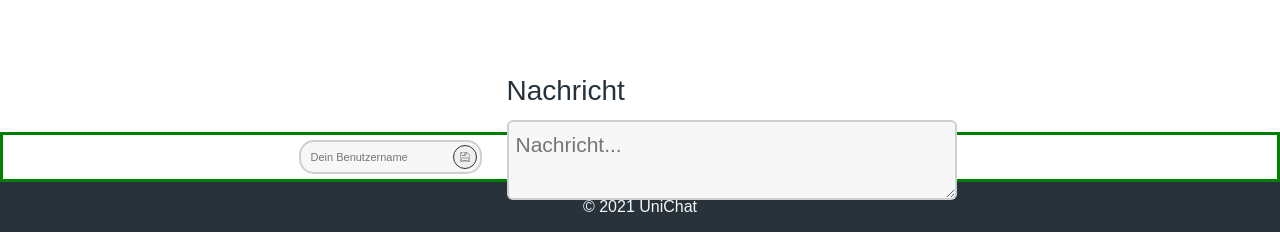
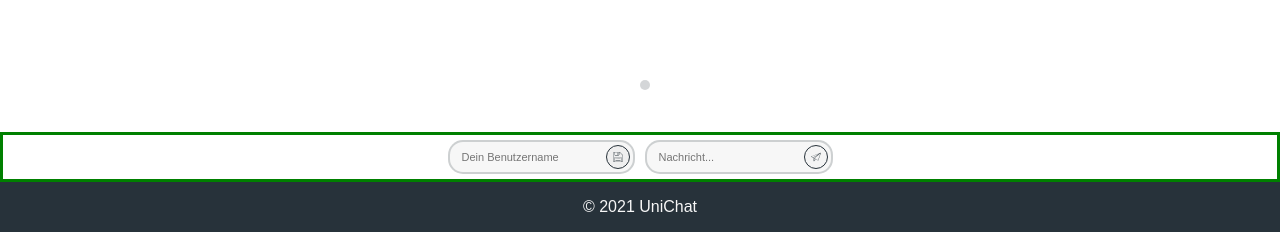
Before and after one commit to fabian-gubler/chatapp, an Angular app: page / in a window 1280 px wide. Shown: the part 568-809 px from the top of the page. Built offline with nearby package versions, Linux system fonts and the light colour scheme; no server answers.

Commit message:
Message Redesign

```diff
--- a/src/app/message/message.component.css
+++ b/src/app/message/message.component.css
@@ -1,63 +1,57 @@
 .writeText{
-  width: 500px;
   display: flex;
   justify-content: left;
   align-items: center;
-  height: auto;
+  border: 2px solid var(--light-divider-color);
+  border-radius: 15px;
+  background-color: var(--light-bg-color);
+  padding: 3px 3px 3px 10px;
+  margin: 0px 0px 0px 5px;
+
 }
 
 .textbox {
-  width: 100%;
-  border-radius: 3px;
-  padding: 0 25px 0;
+  display: flex;
+  justify-content: space-between;
+  align-items: flex-end;
 
-  display: flex;
-  justify-content: flex-start;
-  flex-direction: column;
-  flex-wrap: wrap;
+
 }
 
 .textbox label {
   font-size: 28px;
   color: var(--light-text-color);
+  display: none;
 }
 
 .textbox textarea {
   font-family: Arial, Helvetica, sans-serif;
-  font-size: 21px;
-  border: 2px solid var(--light-divider-color);
-  border-radius: 6px;
-  background-color: var(--light-bg-color);
-  padding: 7px;
-  padding-right: 70px;
-  z-index: 1;
-  height: 80px;
+  font-size: 11px;
+  background-color: transparent;
+  border: none;
+  resize: none;
+
+
 }
-
+.textbox textarea::-webkit-scrollbar {
+  display: none;
+}
 .textbox textarea:focus {
-  border: 1px solid var(--light-highlight-color);
-  box-shadow: 0 0 5px var(--light-highlight-color);
+  outline: none;
 }
 
 .alertError {
-	font-size: 10pt;
-	color: var(--light-error-color);
-	text-align: left;
+	position: absolute;
+  top: -80px;
+  background-color: var(--light-divider-color);
+  border-radius: 12px 12px 12px 12px;
+  padding: 5px;
+  font-size: 10pt;
+  color: var(--light-gradient-color2);
+  text-align: left;
   margin-top: 20px;
 }
-
-@media (max-width: 820px), (max-height: 760px){
-  .textbox label {
-    display: none;
-    font-size: 16px;
-
-  }
-  .textbox textarea {
-    height: 50px;
-    font-size: 16px;
-    margin-top: 20px;
-  }
-  .writeText{
-    width: calc(100vw);
-  }
+.relative{
+  position: relative;
+  width: 100%;
 }
--- a/src/app/message/message.component.html
+++ b/src/app/message/message.component.html
@@ -1,8 +1,11 @@
-<div class="placeholder">
+<div class="relative"><div class='alertError' [hidden]='chatMessage' [innerHTML]='errorMessage'>test</div></div>
 <div class="writeText">
 	<div class="textbox">
 		<label for="message">Nachricht</label>
-		<textarea id="message" rows="5" placeholder="Nachricht..." [(ngModel)]="chatMessage" (keyup.enter)="post_message(chatMessage)"></textarea>
+
+		<textarea id="message" rows="1" placeholder="Nachricht..." [(ngModel)]="chatMessage" (keyup.enter)="post_message(chatMessage)"></textarea>
+
+	</div>
 	<button class="button_round" (click)="post_message(chatMessage)" [disabled]="!chatMessage">
 		<svg version="1.1" id="Layer_1" xmlns="http://www.w3.org/2000/svg" xmlns:xlink="http://www.w3.org/1999/xlink" x="0px" y="0px"
 			viewBox="0 0 512.001 512.001" style="enable-background:new 0 0 512.001 512.001;" xml:space="preserve">
@@ -19,7 +22,4 @@
 			</g></g><g></g><g></g><g></g><g></g><g></g><g></g><g></g><g></g><g></g><g></g><g></g><g></g><g></g><g></g><g></g>
 		</svg>
 	</button>
-		<div class='alertError' [hidden]='chatMessage' [innerHTML]='errorMessage'>test</div>
 </div>
-	</div>
-</div>
--- a/src/app/nickname/nickname.component.css
+++ b/src/app/nickname/nickname.component.css
@@ -2,12 +2,11 @@
   display: flex;
   justify-content: left;
   align-items: center;
-    height: auto;
   border: 2px solid var(--light-divider-color);
   border-radius: 15px;
   background-color: var(--light-bg-color);
   padding: 3px 3px 3px 10px;
-
+  margin: 0px 5px 0px 0px;
 }
 
 .nicknamebox {
@@ -24,8 +23,6 @@
 .nicknamebox input {
   font-family: Arial, Helvetica, sans-serif;
   font-size: 11px;
-    min-width: 0px;
-    padding: 0;
   background-color: transparent;
   border: none;
 }
@@ -44,7 +41,7 @@
   text-align: left;
   margin-top: 20px;
 }
-  .test{
+.relative{
   position: relative;
   width: 100%;
 }
--- a/src/app/nickname/nickname.component.html
+++ b/src/app/nickname/nickname.component.html
@@ -1,4 +1,4 @@
-<div class="test"><div class="suc_err_msg" *ngIf="exit_msg">{{exit_msg}}</div></div>
+<div class="relative"><div class="suc_err_msg" *ngIf="exit_msg">{{exit_msg}}</div></div>
 <div class="writeNickname">
   <div class="nicknamebox">
     <label for="Nickname">Benutzername</label>
```
Lines whose indentation alone changed are shown as unchanged.
